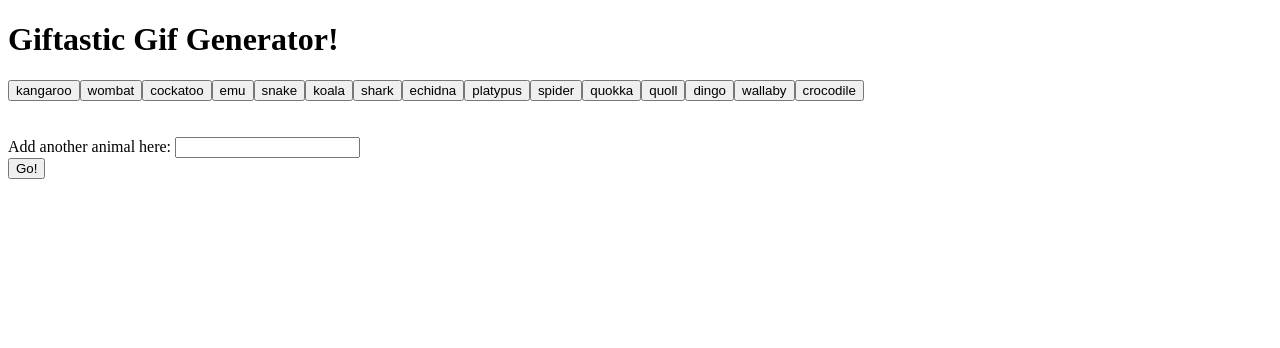
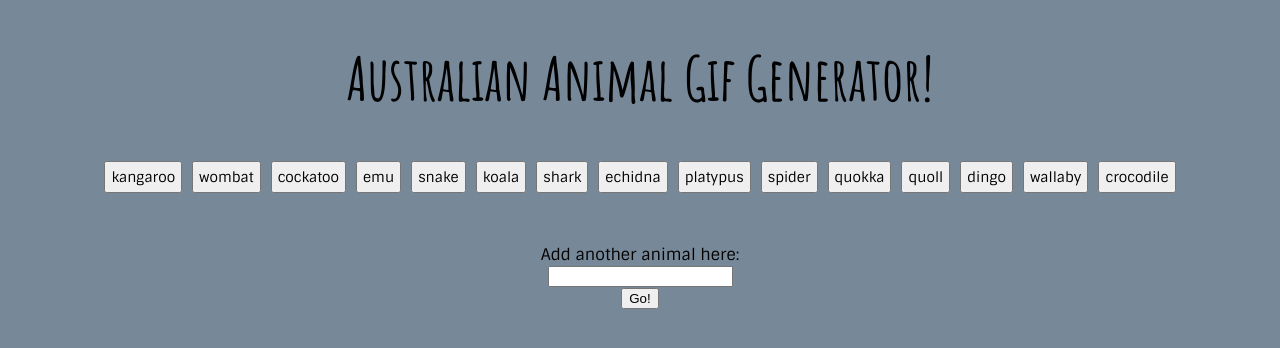
Before and after one commit to carmel-m/Gif-generator, a plain HTML site: page index.html in a window 1280 px wide. Drawn offline with nearby package versions, Linux system fonts and the light colour scheme.

Commit message:
add CSS styles

```diff
--- a/assets/css/style.css
+++ b/assets/css/style.css
@@ -0,0 +1,35 @@
+body {
+    background-color: lightslategray;
+    padding: 0px 50px;
+}
+
+#container {
+    text-align: center;
+}
+
+#header {
+    text-align: center;
+    font-family: 'Amatic SC', cursive;
+    font-style: bold;
+    font-size: 30px;
+}
+
+.animal {
+    font-family: 'Sintony', sans-serif;
+    padding: 5px;
+    margin: 5px;
+    font-size: 14px;
+}
+
+#animal-form {
+    font-family: 'Sintony', sans-serif;
+    padding: 10px;
+}
+
+
+
+/*
+font-family: 'Amatic SC', cursive;
+font-family: 'Fredoka One', cursive;
+font-family: 'Julius Sans One', sans-serif;
+font-family: 'Sintony', sans-serif; */
--- a/index.html
+++ b/index.html
@@ -5,6 +5,8 @@
     <meta charset="UTF-8">
     <meta name="viewport" content="width=device-width, initial-scale=1.0">
     <meta http-equiv="X-UA-Compatible" content="ie=edge">
+    <link href="https://fonts.googleapis.com/css?family=Amatic+SC:400,700|Fredoka+One|Julius+Sans+One|Sintony&display=swap" rel="stylesheet">
+    <link rel="stylesheet" href="assets/css/style.css">
     <title>Giftastic Gif Generator</title>
 </head>
 
@@ -12,7 +14,7 @@
 
     <div id="container">
         <div id="header">
-            <h1>Giftastic Gif Generator!</h1>
+            <h1>Australian Animal Gif Generator!</h1>
         </div>
 
         <!-- buttons will be displayed here -->
@@ -22,6 +24,7 @@
         <!-- search form -->
         <form id="animal-form">
             <label for="animal-input">Add another animal here:</label>
+            <br>
             <input type="text" id="animal-input">
             <br>
 
```
